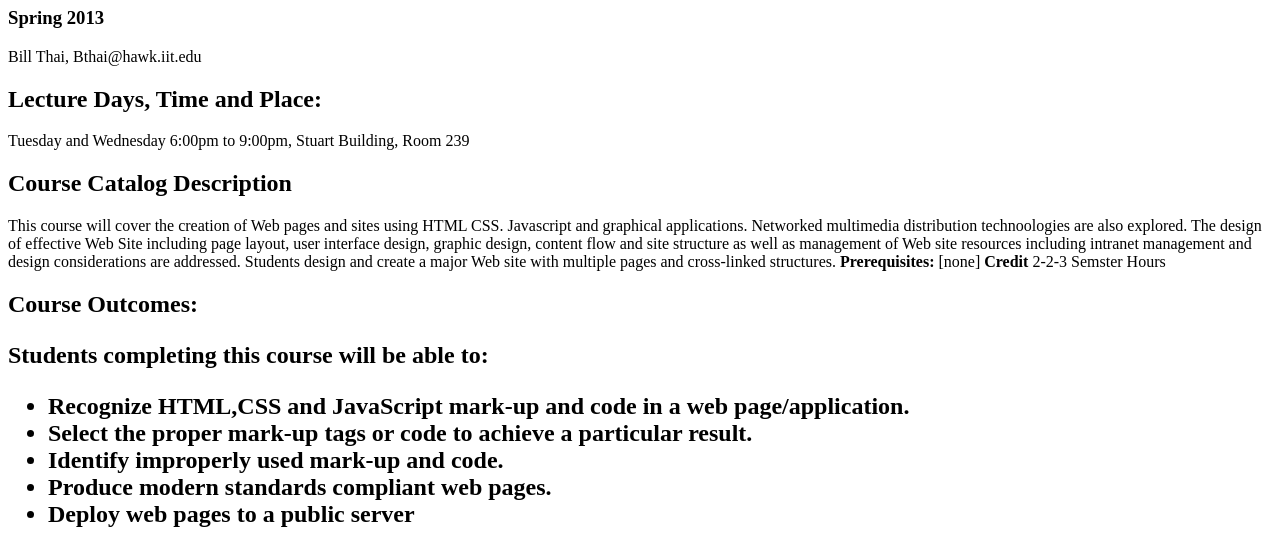
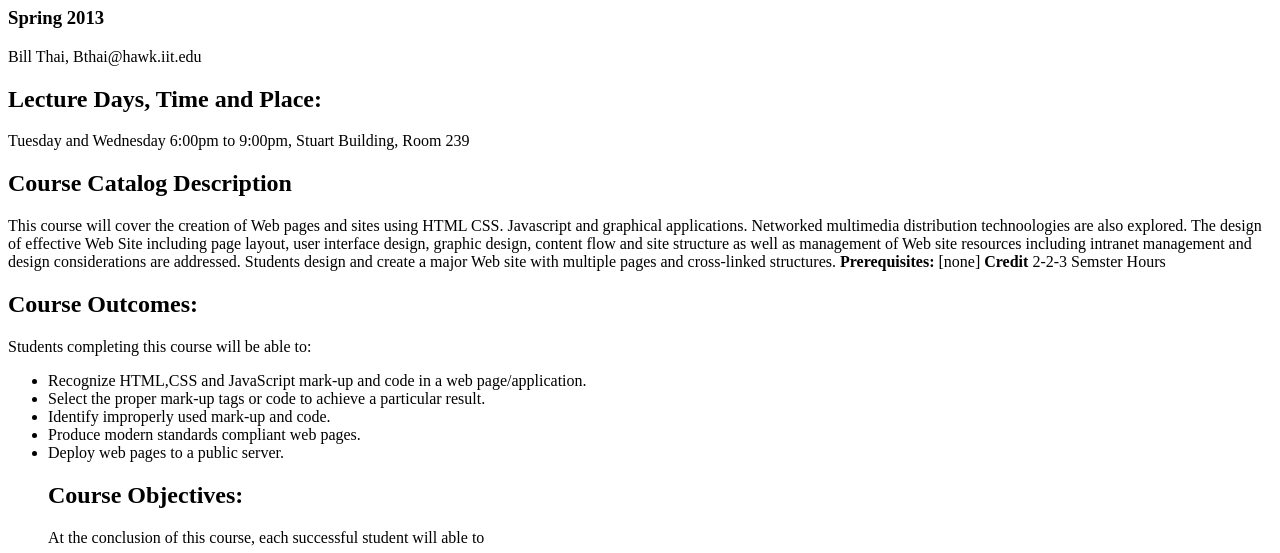
Before and after one commit to BillThai/ITMD-Summer-361, a plain HTML site: page index.html in a window 1280 px wide. Shown: the part 73-626 px from the top of the page. Drawn offline with Linux system fonts and the light colour scheme.

Commit message:
Update index.html

```diff
--- a/index.html
+++ b/index.html
@@ -12,15 +12,20 @@
 		  <p>Tuesday and Wednesday 6:00pm to 9:00pm, Stuart Building, Room 239</p>
 		  <h2>Course Catalog Description</h2>
 	      <p> This course will cover the creation of Web pages and sites using HTML CSS. Javascript and graphical applications. Networked multimedia distribution technoologies are also explored. The design of effective Web Site including page layout, user interface design, graphic design, content flow and site structure as well as management of Web site resources including intranet management and design considerations are addressed. Students design and create a major Web site with multiple pages and cross-linked structures. <strong>Prerequisites:</strong> [none] <strong>Credit</strong> 2-2-3 Semster Hours</p>
-		  <h2>Course Outcomes:<h2>
+		  <h2>Course Outcomes:</h2>
 		  <p> Students completing this course will be able to:</p>
 		  <ul>
 		      <li>Recognize HTML,CSS and JavaScript mark-up and code in a web page/application.</li>
 			  <li>Select the proper mark-up tags or code to achieve a particular result.</li>
 			  <li>Identify improperly used mark-up and code.</li>
 			  <li>Produce modern standards compliant web pages.</li>
-			  <li>Deploy web pages to a public server</li>
-		  <h2>Course Ob
+			  <li>Deploy web pages to a public server.</li>
+		  <h2>Course Objectives:</h2>
+		  <p> At the conclusion of this course, each successful student will able to</p>
+		  <ul>
+		      <li>Explain the client and server architecture of the Internet and related web technologies.</li>
+			  <li>Use a basic text editor and other software tools to create a web pages using HTML, CSS, JavaScript, jQuery and images.</li>
+			  <li>Deploy web pages to a Linux-based web server using sftp.</li>
 
 		  </div>
   </body>
```
